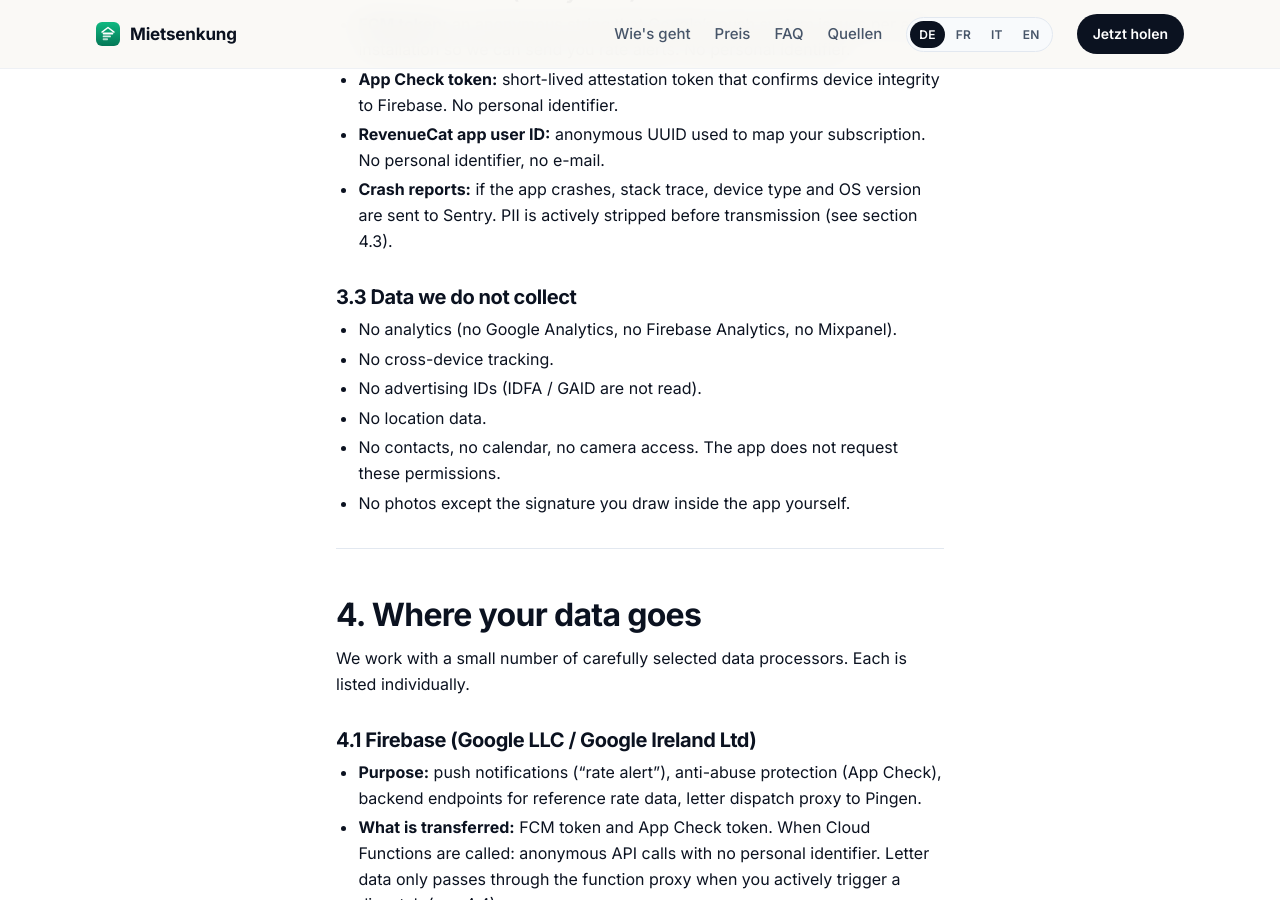
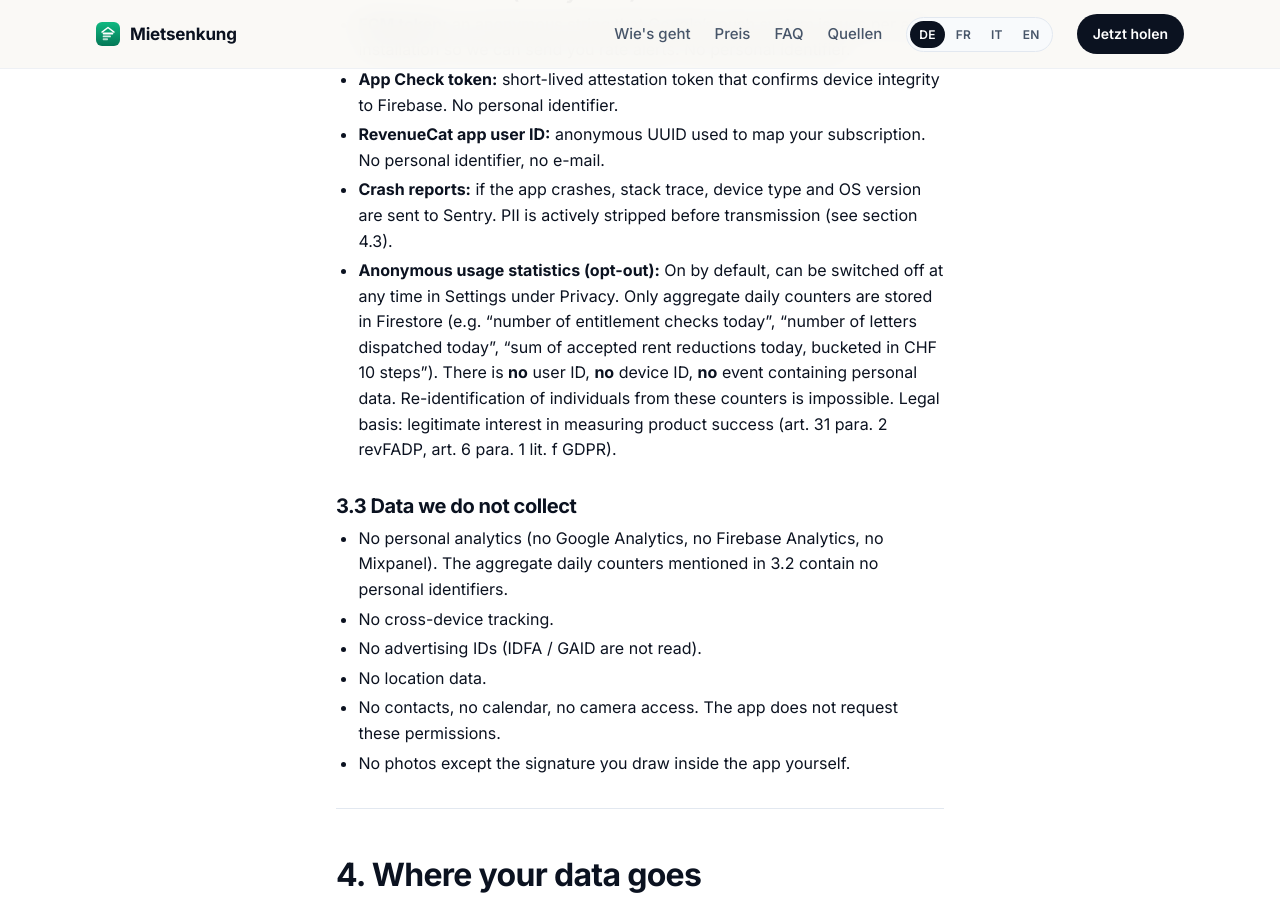
Before and after one commit to mietsenkung-app/mietsenkung-app.github.io, a Jekyll site: the page built from privacy-en.md, in a window 1280 px wide and 900 px high, scrolled down 1703 px. Built offline with Jekyll 4.4.1, drawn with Linux system fonts in a browser that asks for light colours.

Commit message:
privacy: erkläre anonyme aggregat-Statistiken in 4 Sprachen
Mietsenkung v1.0 startet anonyme aggregierte Tages-Zähler in Firestore,
opt-out-Default-ON. Privacy-Policy in DE/FR/IT/EN aktualisiert mit:

- Section 3.2: neuer Bullet "Anonyme Nutzungs-Statistiken" mit Erklärung
  Counter-only, Buckets in 10er-Schritten, keine User-/Device-ID,
  Re-Identifikation mathematisch unmöglich, opt-out in App-Einstellungen.
- Section 3.3: "kein Analytics" relativiert auf "kein personenbezogenes
  Analytics", mit Verweis auf 3.2.
- Rechtsgrundlage: berechtigtes Interesse Art. 31 Abs. 2 nDSG /
  Art. 6 Abs. 1 lit. f DSGVO.

```diff
--- a/privacy-en.md
+++ b/privacy-en.md
@@ -65,10 +65,11 @@ If you uninstall the app, all lease data is gone. There is no backup trace on ou
 - **App Check token:** short-lived attestation token that confirms device integrity to Firebase. No personal identifier.
 - **RevenueCat app user ID:** anonymous UUID used to map your subscription. No personal identifier, no e-mail.
 - **Crash reports:** if the app crashes, stack trace, device type and OS version are sent to Sentry. PII is actively stripped before transmission (see section 4.3).
+- **Anonymous usage statistics (opt-out):** On by default, can be switched off at any time in Settings under Privacy. Only aggregate daily counters are stored in Firestore (e.g. "number of entitlement checks today", "number of letters dispatched today", "sum of accepted rent reductions today, bucketed in CHF 10 steps"). There is **no** user ID, **no** device ID, **no** event containing personal data. Re-identification of individuals from these counters is impossible. Legal basis: legitimate interest in measuring product success (art. 31 para. 2 revFADP, art. 6 para. 1 lit. f GDPR).
 
 ### 3.3 Data we **do not** collect
 
-- No analytics (no Google Analytics, no Firebase Analytics, no Mixpanel).
+- No personal analytics (no Google Analytics, no Firebase Analytics, no Mixpanel). The aggregate daily counters mentioned in 3.2 contain no personal identifiers.
 - No cross-device tracking.
 - No advertising IDs (IDFA / GAID are not read).
 - No location data.
```
Also changed, not shown: privacy-de.md (+2 -1 lines), privacy-fr.md (+2 -1 lines), privacy-it.md (+2 -1 lines).
